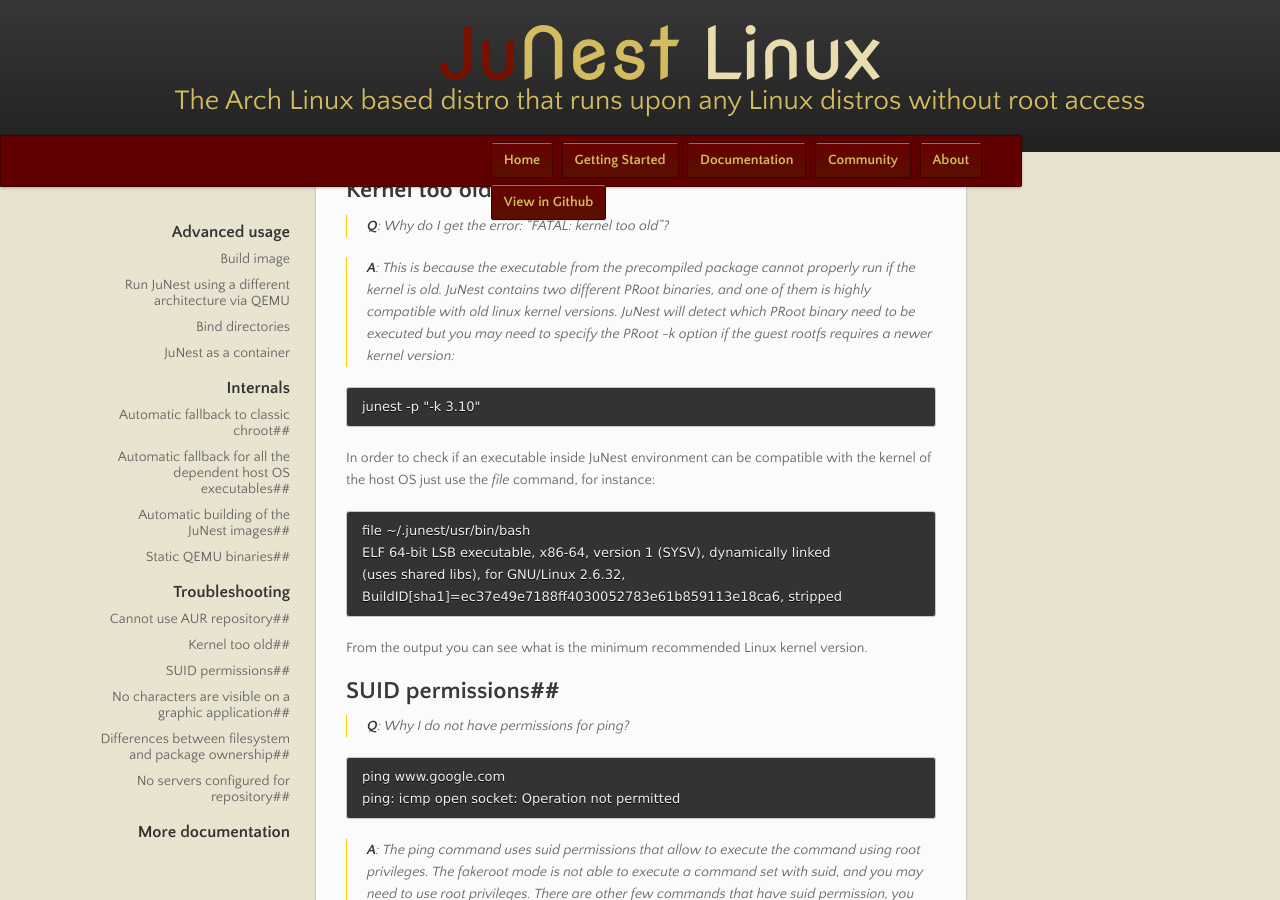
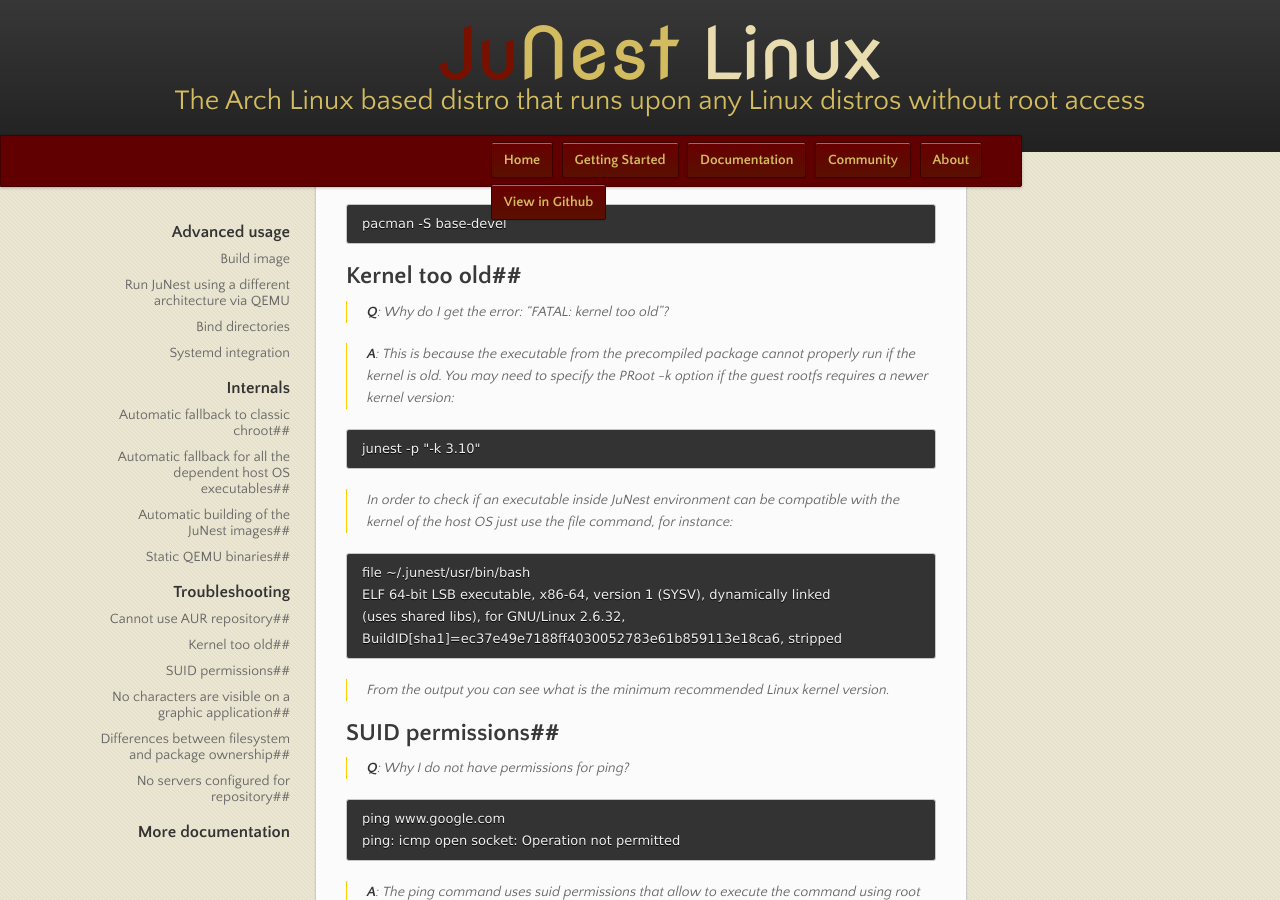
Before and after one commit to fsquillace/junest-site, a Jekyll site: the page built from documentation.md, in a window 1280 px wide and 900 px high, scrolled down 2237 px. Built offline with Jekyll 4.4.1, drawn with Linux system fonts in a browser that asks for light colours; nearby versions of some CDN libraries; some of the changed text lies outside the part shown.

Commit message:
Update wiki pages according to the JuNest README

```diff
--- a/documentation.md
+++ b/documentation.md
@@ -21,6 +21,11 @@
 
     junest -i junest-x86_64.tar.gz
 
+For more details, you can also take a look at
+[junest-builder](https://github.com/fsquillace/junest-builder)
+that contains the script and systemd service used for the automatic building
+of the JuNest image.
+
 Related wiki page:
 
 - [How to build a JuNest image using QEMU](https://github.com/fsquillace/junest/wiki/How-to-build-a-JuNest-image-using-QEMU)
@@ -41,7 +46,8 @@
 
     junest -p "--help"
 
-## JuNest as a container ##
+## Systemd integration ##
+
 Although JuNest has not been designed to be a complete container, it is even possible to
 virtualize the process tree thanks to the [systemd container](https://wiki.archlinux.org/index.php/Systemd-nspawn).
 The JuNest containter allows to run services inside the container that can be
@@ -56,6 +62,7 @@
 Related wiki page:
 
 - [How to run junest as a container](https://github.com/fsquillace/junest/wiki/How-to-run-JuNest-as-a-container)
+- [How to run services using Systemd](https://github.com/fsquillace/junest/wiki/How-to-run-services-using-Systemd)
 
 Internals
 =========
@@ -99,8 +106,8 @@
     Cannot find the gzip binary required for compressing man and info pages.
 
 > **A**: JuNest comes with a very basic number of packages.
-In order to install packages using yaourt you may need to install the package group **base-devel**
-that contains all the essential packages for compiling source code (such as gcc, make, patch, etc):
+> In order to install packages using yaourt you may need to install the package group **base-devel**
+> that contains all the essential packages for compiling source code (such as gcc, make, patch, etc):
 
     pacman -S base-devel
 
@@ -109,23 +116,21 @@
 > **Q**: Why do I get the error: "FATAL: kernel too old"?
 
 > **A**: This is because the executable from the precompiled package cannot
-properly run if the kernel is old.
-JuNest contains two different PRoot binaries, and one of them is highly compatible
-with old linux kernel versions. JuNest will detect which PRoot binary need to be
-executed but you may need to specify the PRoot *-k* option if the guest rootfs
-requires a newer kernel version:
+> properly run if the kernel is old.
+> You may need to specify the PRoot *-k* option if the guest rootfs
+> requires a newer kernel version:
 
     junest -p "-k 3.10"
 
-In order to check if an executable inside JuNest environment can be compatible
-with the kernel of the host OS just use the *file* command, for instance:
+> In order to check if an executable inside JuNest environment can be compatible
+> with the kernel of the host OS just use the *file* command, for instance:
 
     file ~/.junest/usr/bin/bash
     ELF 64-bit LSB executable, x86-64, version 1 (SYSV), dynamically linked
     (uses shared libs), for GNU/Linux 2.6.32,
     BuildID[sha1]=ec37e49e7188ff4030052783e61b859113e18ca6, stripped
 
-From the output you can see what is the minimum recommended Linux kernel version.
+> From the output you can see what is the minimum recommended Linux kernel version.
 
 ##SUID permissions##
 > **Q**: Why I do not have permissions for ping?
@@ -134,10 +139,10 @@
     ping: icmp open socket: Operation not permitted
 
 > **A**: The ping command uses *suid* permissions that allow to execute the command using
-root privileges. The fakeroot mode is not able to execute a command set with suid,
-and you may need to use root privileges. There are other few commands that
-have *suid* permission, you can list the commands from your JuNest environment
-with the following command:
+> root privileges. The fakeroot mode is not able to execute a command set with suid,
+> and you may need to use root privileges. There are other few commands that
+> have *suid* permission, you can list the commands from your JuNest environment
+> with the following command:
 
     find /usr/bin -perm +4000
 
@@ -146,10 +151,10 @@
 > **Q**: Why I do not see any characters in the application I have installed?
 
 > **A**: This is probably because there are no
-[fonts](https://wiki.archlinux.org/index.php/Font_Configuration) installed in
-the system.
+> [fonts](https://wiki.archlinux.org/index.php/Font_Configuration) installed in
+> the system.
 
-To quick fix this, you can just install a fonts package:
+> To quick fix this, you can just install a fonts package:
 
     pacman -S gnu-free-fonts
 
@@ -164,9 +169,9 @@
     ...
 
 > **A**: In these cases the package installation went smoothly anyway.
-This should happen every time you install package with root privileges
-since JuNest will try to preserve the JuNest environment by assigning ownership
-of the files to the real user.
+> This should happen every time you install package with root privileges
+> since JuNest will try to preserve the JuNest environment by assigning ownership
+> of the files to the real user.
 
 ##No servers configured for repository##
 
```
Also changed, not shown: index.md (+4 -5 lines).
